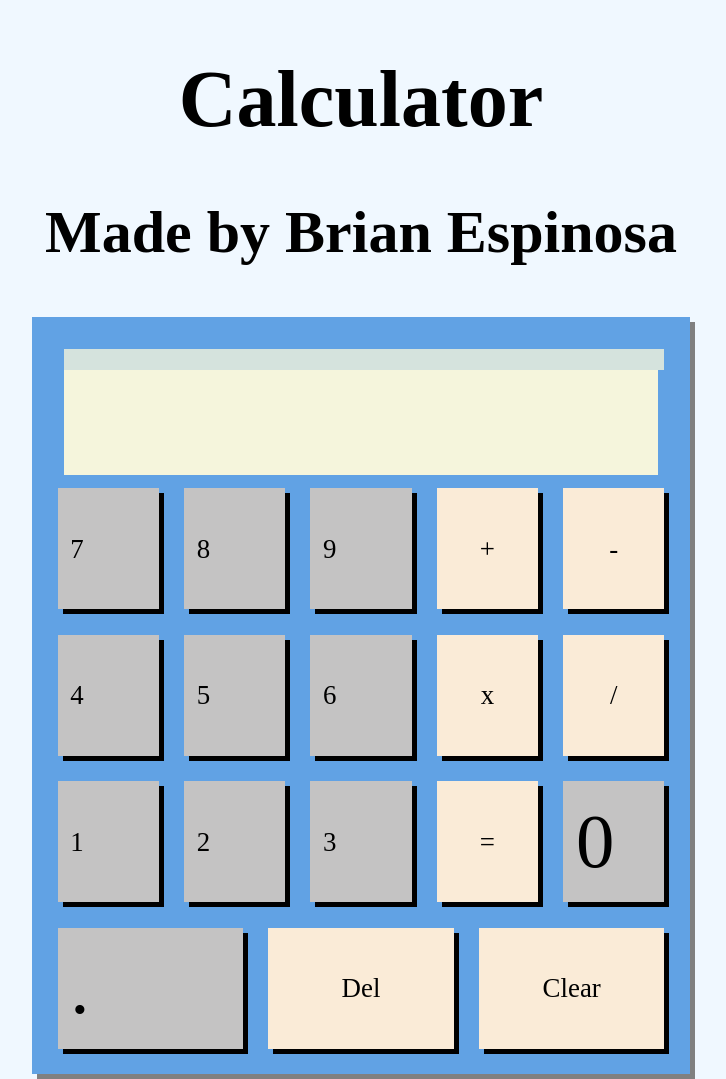
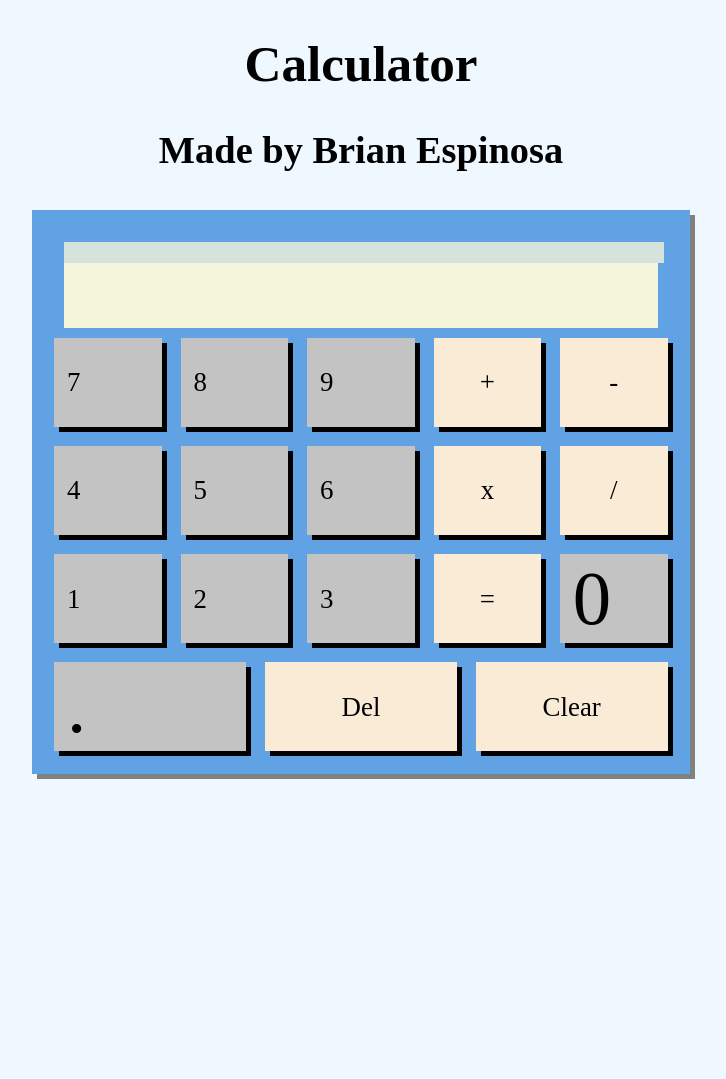
Before and after one commit to bribrah/calculator, a plain HTML site: page index.html in a window 1280 px wide. Shown: the whole page, without its empty margins (279-1005 px from the left). After the commit the page ends 800 px from the top, so only its background shows below. Drawn offline with Linux system fonts and the light colour scheme.

Commit message:
a couple more css changes

```diff
--- a/main.css
+++ b/main.css
@@ -6,7 +6,7 @@ html{
 /*TITLE STYLES*/
 .header{
     text-align: center;
-    font-size: 5vmin;
+    font-size: 2vw;
 }
 
 
@@ -31,9 +31,9 @@ html{
 }
 .calculator div{
     width: 12%;
-    margin: 2%;
+    margin: 1.5%;
     font-size: 2.1vw;
-    line-height: 12vmin;
+    line-height: 5vw;
     padding: 2%;
     background: rgb(196, 195, 195);
 
@@ -47,13 +47,13 @@ html{
 .calculator .screen{
 
     min-width:85%;
-    min-height: 3em;
+    min-height: 1.5em;
     margin: 3%;
     margin-bottom: 0%;
     background-color: beige;
     text-align: right;
     margin-top: 0;
-    line-height: 6vmin;
+    line-height: 2.5vw;
 }
 .calculator .topScreen{
     line-height: 20px;
@@ -63,7 +63,7 @@ html{
     margin-right: 2%;
     text-align: right;
     width: 85%;
-    font-size: 1.5vmin;
+    font-size: 1vw;
     padding: 1px;
     padding-bottom: 0;
     background-color: rgba(245, 245, 220, 0.788);
```
